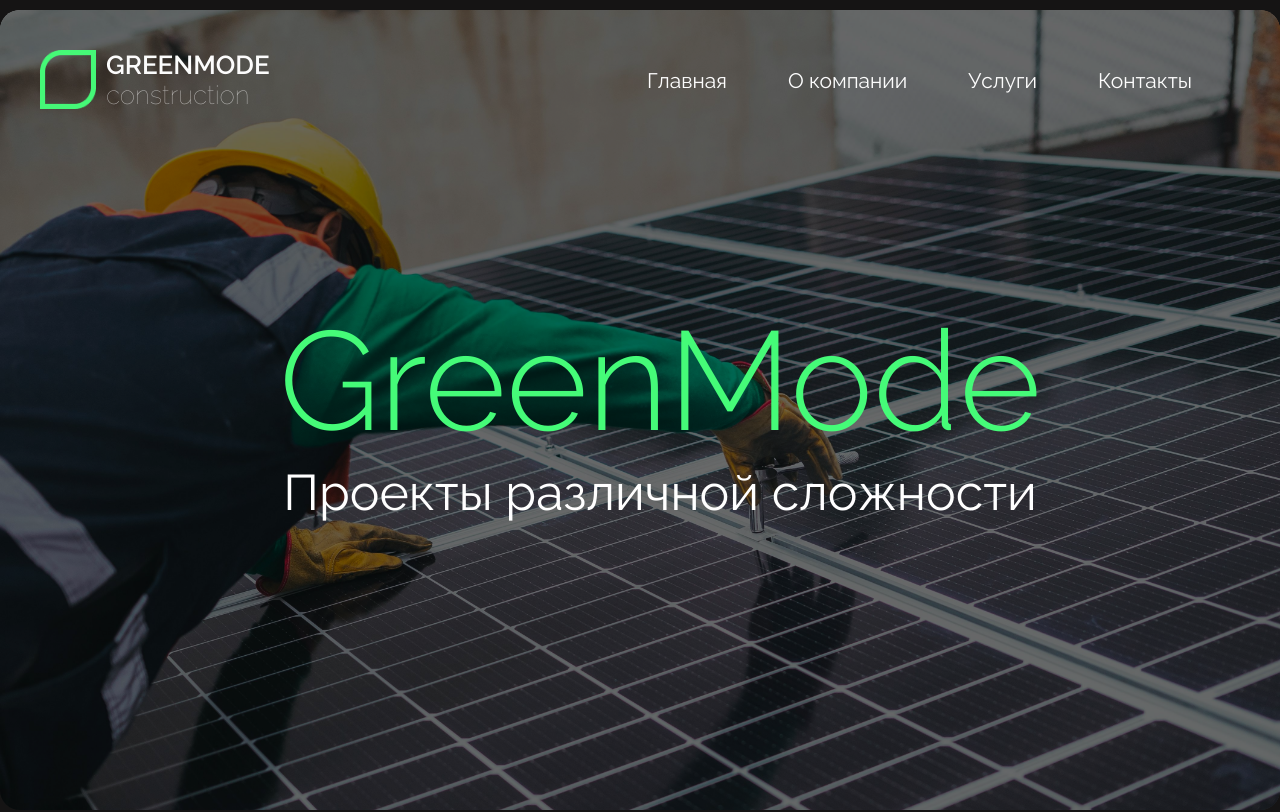
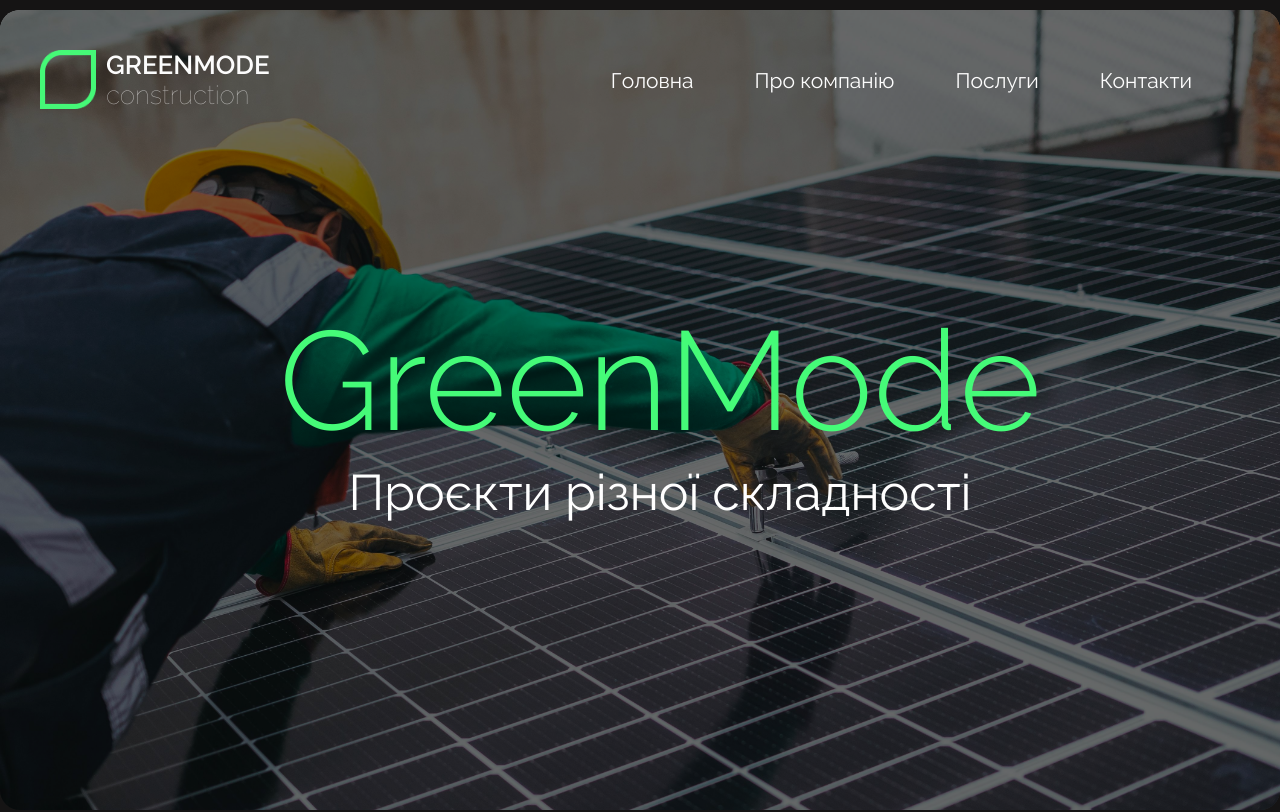
Before and after one commit to Romeean/green_mode_site_2.0, a React (Create React App) app: page / in a window 1280 px wide. Shown: the top 812 px of the page. Built offline with nearby package versions, Linux system fonts and the light colour scheme.

Commit message:
header_language_has_been_change

```diff
--- a/src/Header.js
+++ b/src/Header.js
@@ -32,7 +32,7 @@
         <img loading="lazy" className="background_image" src={background} alt="Background" />
         <div className="background_dimmer"></div>
         <h1 className="text_title" >GreenMode</h1>
-        <h2 className="text_under_title">Проекты различной сложности</h2>
+        <h2 className="text_under_title">Проєкти різної складності</h2>
       </div>
       <div className="header">
         <a href="#mainPage" className="logo_button">
@@ -46,10 +46,10 @@
         </a>
         <nav>
           <ul className="navbar_links">
-            <li><a href="#mainPage" className="text_nav_unique">Главная</a></li>
-            <li><a href="#aboutUsPage" className="text_nav">О компании</a></li>
-            <li><a href="#servicesPage" className="text_nav">Услуги</a></li>
-            <li><a href="#contactUsPage" className="text_nav">Контакты</a></li>
+            <li><a href="#mainPage" className="text_nav_unique">Головна</a></li>
+            <li><a href="#aboutUsPage" className="text_nav">Про компанію</a></li>
+            <li><a href="#servicesPage" className="text_nav">Послуги</a></li>
+            <li><a href="#contactUsPage" className="text_nav">Контакти</a></li>
           </ul>
           <li><a href="javascript:void(0);" className="nav_burger" onClick={handleMenu}>
             <div className='menu_control'>
@@ -58,10 +58,10 @@
           </a></li>
           <div style={columnStyle} className="text_column">
             <ul>
-              <li className="text_burger_nav"><a href="#mainPage" >Главная</a></li>
-              <li className="text_burger_nav"><a href="#aboutUsPage" >О компании</a></li>
-              <li className="text_burger_nav"><a href="#servicesPage" >Услуги</a></li>
-              <li className="text_burger_nav"><a href="#contactUsPage" >Контакты</a></li>
+              <li className="text_burger_nav"><a href="#mainPage" >Головна</a></li>
+              <li className="text_burger_nav"><a href="#aboutUsPage" >Про компанію</a></li>
+              <li className="text_burger_nav"><a href="#servicesPage" >Послуги</a></li>
+              <li className="text_burger_nav"><a href="#contactUsPage" >Контакти</a></li>
             </ul>
           </div>
         </nav>
```
